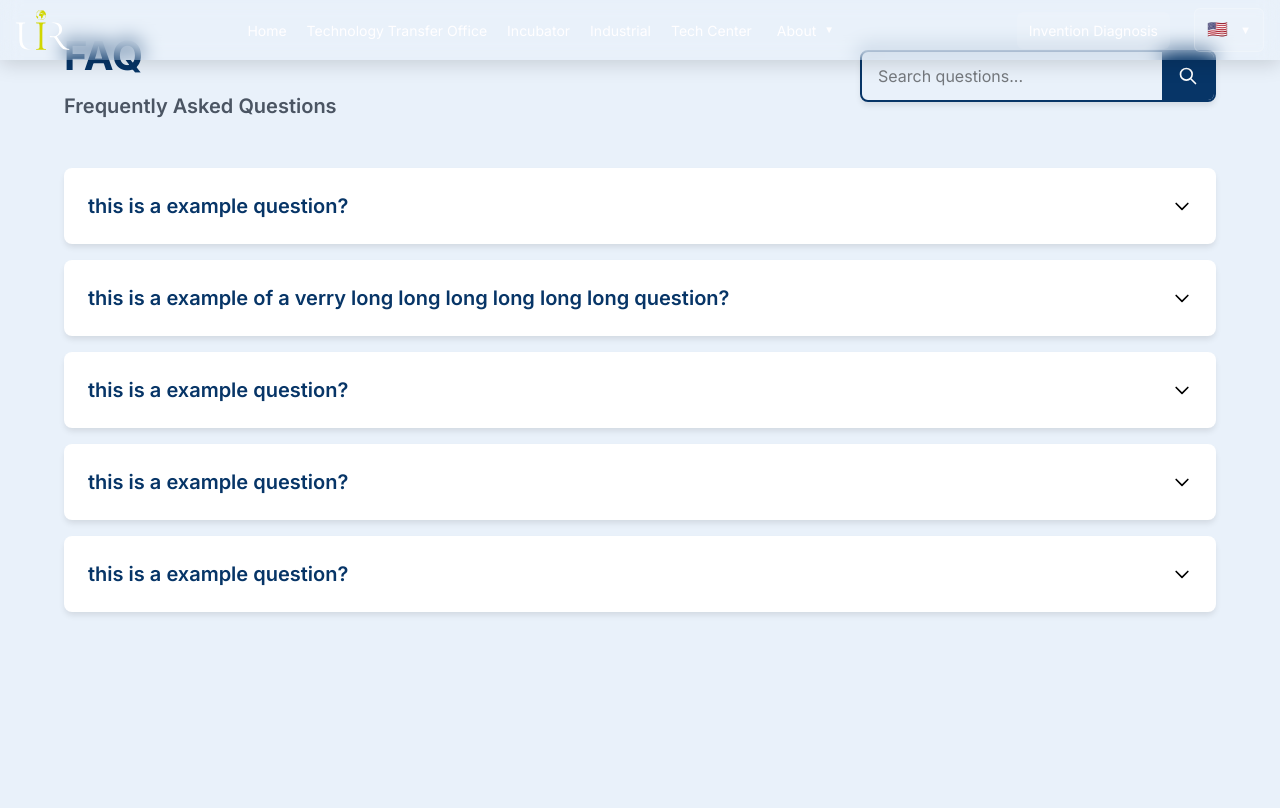
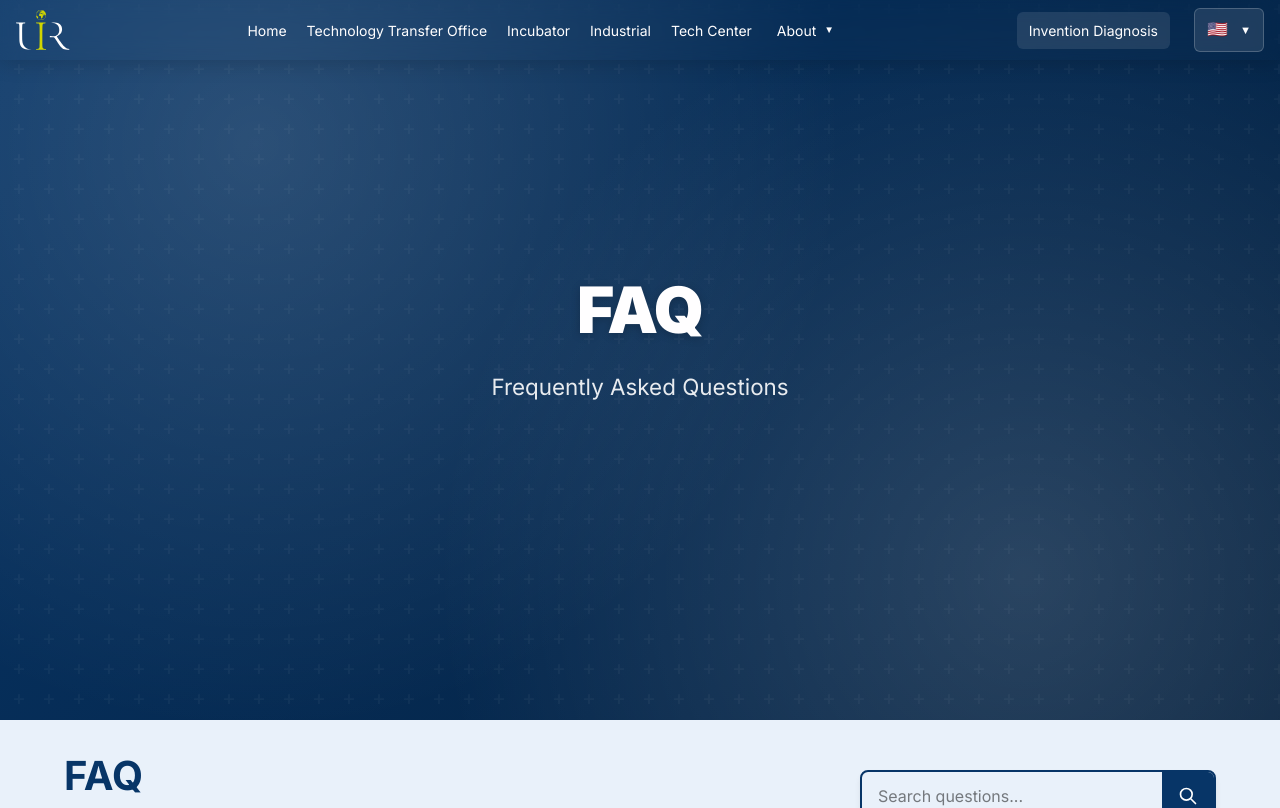
Before and after one commit to yahya-mdarhri/cie_market_frontend, a React (Vite) app: page /faq in a window 1280 px wide. Shown: the top 808 px of the page. Built offline with nearby package versions, Linux system fonts and the light colour scheme.

Commit message:
feat added herro  and cleanup

```diff
--- a/src/pages/landing/faq/FAQ.tsx
+++ b/src/pages/landing/faq/FAQ.tsx
@@ -1,7 +1,7 @@
-import NavBar from "@ui/Landing/NavBar/NavBar";
 import { useState } from "react";
 import "./FAQ.css";
 import { useDocumentTitle } from "@hooks/useDocumentTitle";
+import LandingLayout from "@components/layouts/LandingLayout/LandingLayout";
 
 function FAQ() {
     useDocumentTitle('FAQ | Centre for Innovation and Entrepreneurship');
@@ -48,8 +48,13 @@ function FAQ() {
     };
 
     return (
+        <LandingLayout
+        heroProps={{
+            heroTitle: <>FAQ</>,
+            heroDescription: "Frequently Asked Questions",
+        }}
+        >
         <div className="faq-container">
-            <NavBar isFullWidth={false} />
             <div className="faq-wrapper">
                 <div className="faq-header">
                     <div className="faq-title">
@@ -105,6 +110,7 @@ function FAQ() {
                 </div>
             </div>
         </div>
+        </LandingLayout>
     )
 }
 export default FAQ;
```
